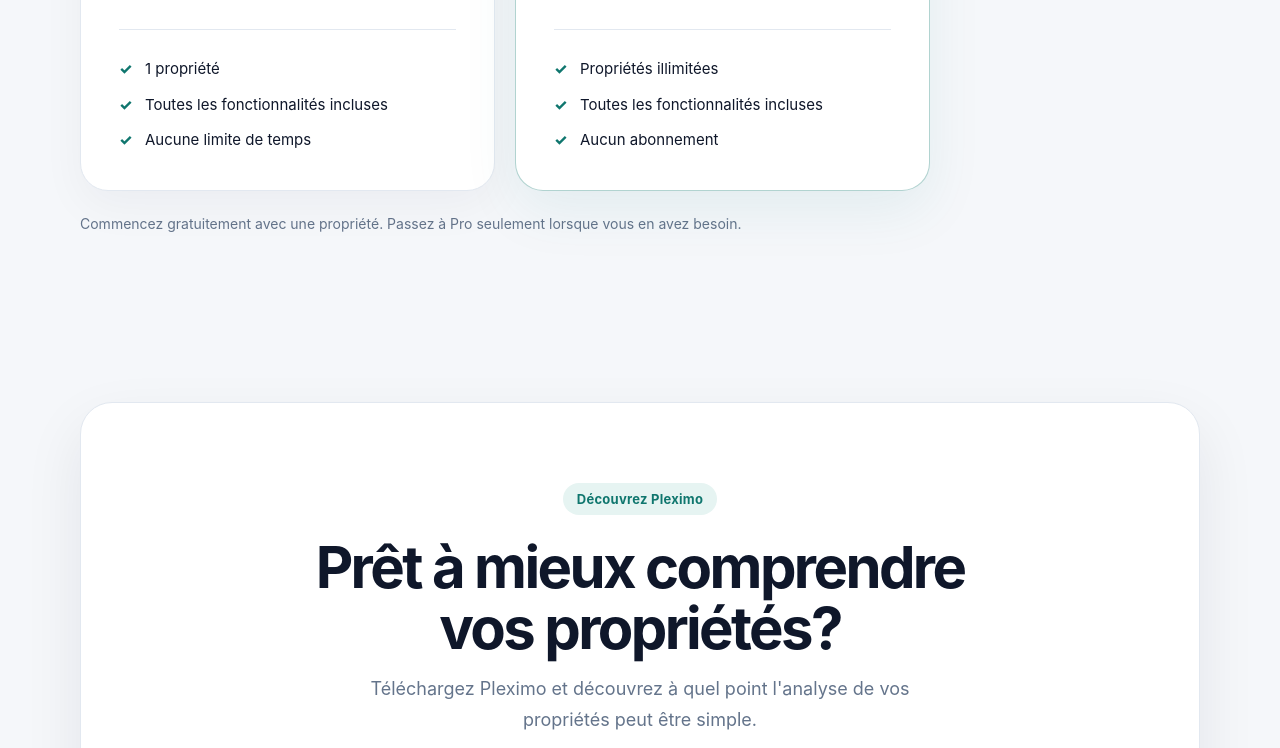
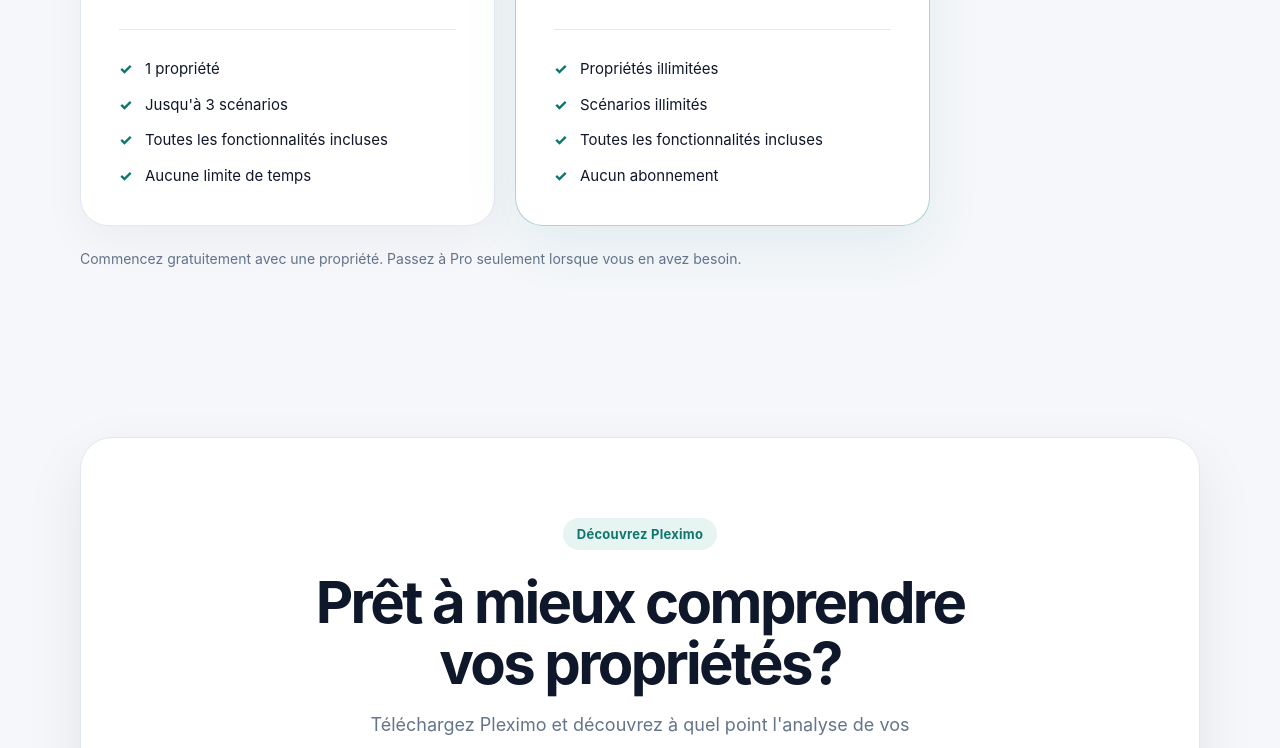
Before and after one commit to SantiagoMillan4/pleximo_website, a plain HTML site: page fr.html in a window 1280 px wide. Shown: the part 3547-4295 px from the top of the page. Drawn offline with Linux system fonts and the light colour scheme.

Commit message:
corrected whats include in the free and paid subscriptions

```diff
--- a/fr.html
+++ b/fr.html
@@ -432,6 +432,7 @@
 
           <ul class="pricing-features">
             <li>1 propriété</li>
+            <li>Jusqu'à 3 scénarios</li>
             <li>Toutes les fonctionnalités incluses</li>
             <li>Aucune limite de temps</li>
           </ul>
@@ -465,6 +466,7 @@
 
           <ul class="pricing-features">
             <li>Propriétés illimitées</li>
+            <li>Scénarios illimités</li>
             <li>Toutes les fonctionnalités incluses</li>
             <li>Aucun abonnement</li>
           </ul>
```
Also changed, not shown: index.html (+2 -0 lines).
